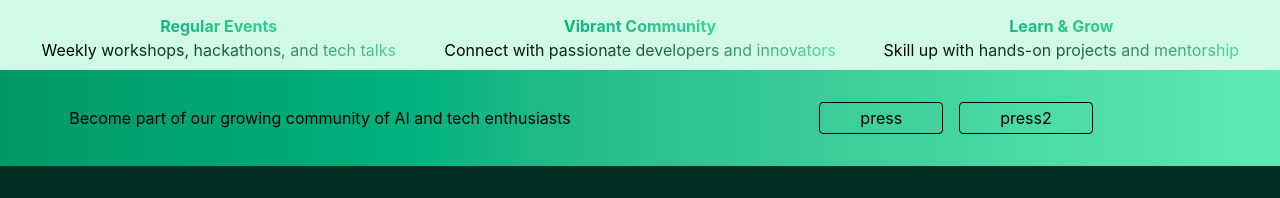
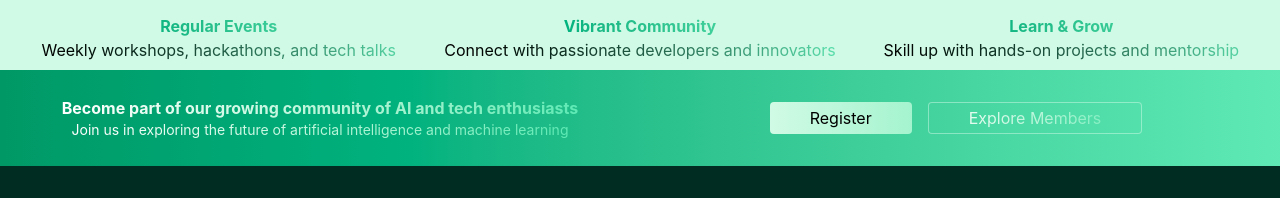
Before and after one commit to Skyzex54/Project_react_club, a React (Vite) app in the folder site_club/: page / in a window 1280 px wide. Shown: the part 754-952 px from the top of the page. Built offline with nearby package versions, Linux system fonts and the light colour scheme.

Commit message:
Homen5%n

```diff
--- a/site_club/src/pages/Home.jsx
+++ b/site_club/src/pages/Home.jsx
@@ -29,12 +29,13 @@ function Home() {
       </div>
     </div>
     <div className='min-h-[12vh] grid grid-cols-2 bg-linear-to-r from-emerald-600 to-emerald-300'>
-      <div className=' col-start-1  flex items-center justify-center'>
-          <p>Become part of our growing community of AI and tech enthusiasts</p>
+      <div className=' col-start-1  flex  flex-col items-center justify-center '>
+          <p className='bg-linear-to-r from-white to-emerald-300 bg-clip-text text-transparent font-bold'>Become part of our growing community of AI and tech enthusiasts</p>
+          <p className='text-sm bg-linear-to-r from-white to-emerald-300 bg-clip-text text-transparent '>Join us in exploring the future of artificial intelligence and machine learning</p>
       </div>
        <div className ='inline-flex col-start-2 justify-center'>
-        <button className='px-10 rounded-sm border mt-8 mb-8 mr-4 '>press</button>
-        <button className='px-10 rounded-sm border mt-8 mb-8 mr-2 '>press2</button>
+        <button className='px-10 rounded-sm border-b-emerald-500 mt-8 mb-8 mr-4 bg-linear-to-r to-emerald-200 from-emerald-100  '>Register</button>
+        <button className=' bg-linear-to-r from-white to-emerald-300 bg-clip-text text-transparent px-10 rounded-sm border border-emerald-100/50 mt-8 mb-8 mr-2 '>Explore Members</button>
       </div>
     </div>
     </>
```
